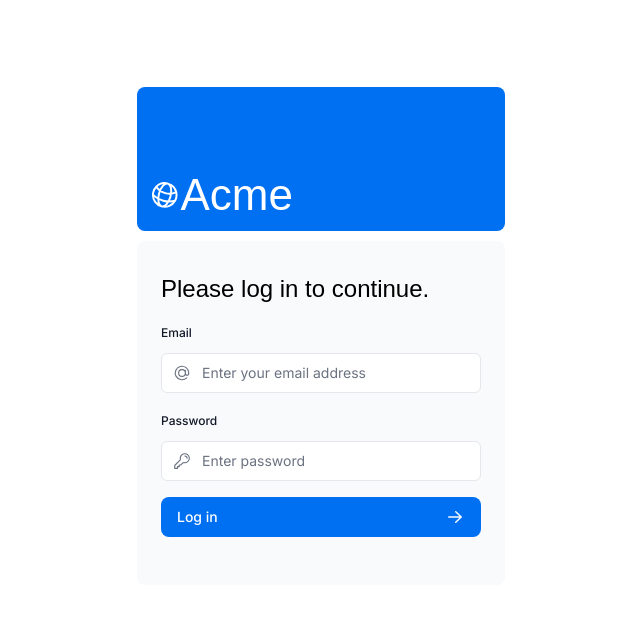
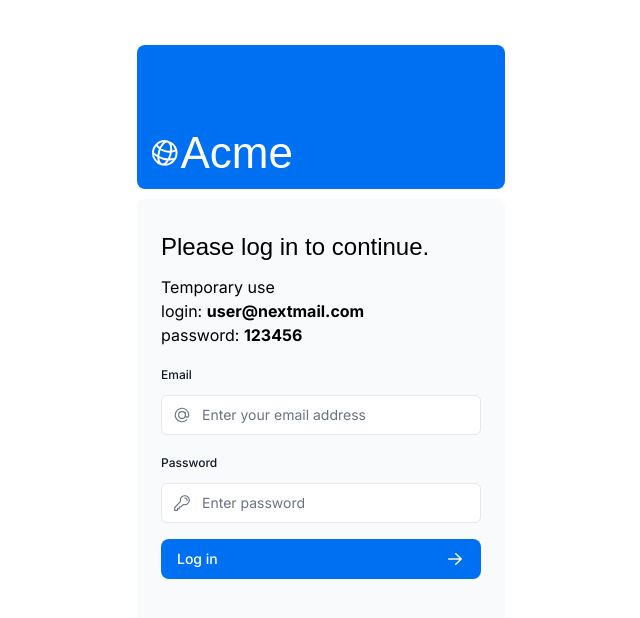
Before and after one commit to OlegSirbu/school-cabinet, a Next.js app: page /login in a window 1280 px wide. Shown: the top 618 px of the page, without its empty margins (319-959 px from the left). Built offline with nearby package versions, Linux system fonts and the light colour scheme; a web font is replaced by a local one.

Commit message:
Add temporary login credentials to login form

```diff
--- a/app/ui/login-form.tsx
+++ b/app/ui/login-form.tsx
@@ -20,6 +20,13 @@ export default function LoginForm() {
         <h1 className={`${lusitana.className} mb-3 text-2xl`}>
           Please log in to continue.
         </h1>
+        <p>Temporary use </p>
+        <p>
+          login: <b>user@nextmail.com</b>
+        </p>
+        <p>
+          password: <b>123456</b>
+        </p>
         <div className="w-full">
           <div>
             <label
```
